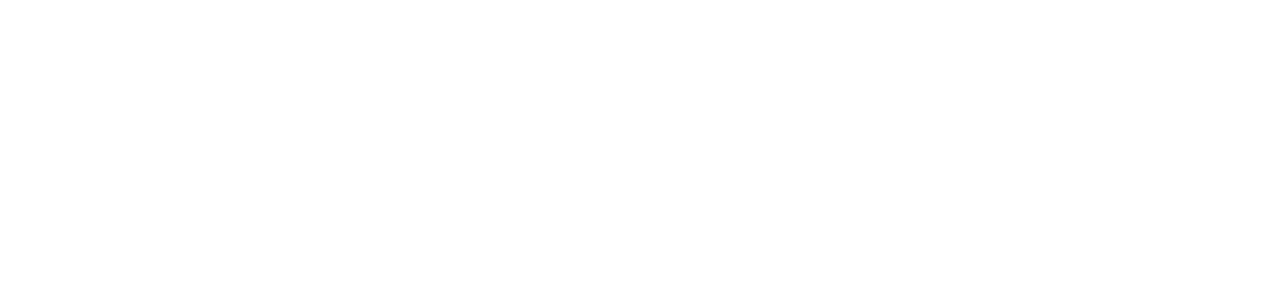
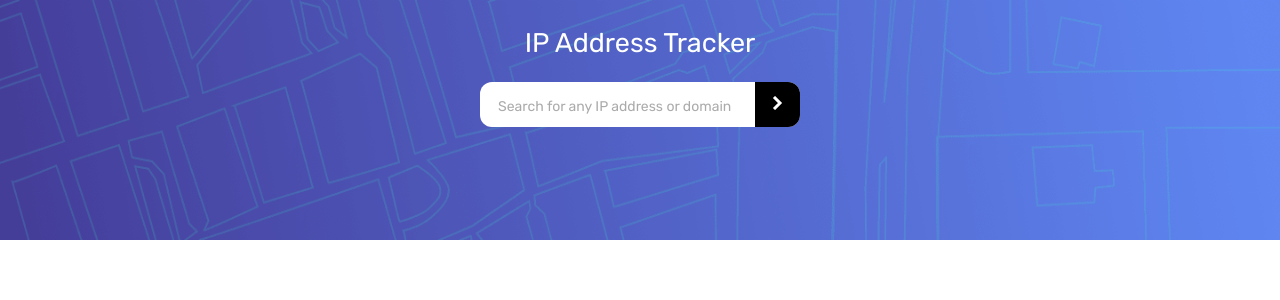
Before and after one commit to Deydii/ip-address-tracker-master, a React (Create React App) app: page / in a window 1280 px wide. Shown: the top 300 px of the page. Built offline with nearby package versions, Linux system fonts and the light colour scheme.

Commit message:
create header component and add style

```diff
--- a/src/components/App/App.js
+++ b/src/components/App/App.js
@@ -1,6 +1,11 @@
+import Header from '../Header';
+
+import './style.scss';
+
 const App = () => {
   return (
     <div>
+      <Header />
     </div>
   );
 }
--- /dev/null
+++ b/src/components/App/style.scss
@@ -0,0 +1,4 @@
+body {
+  height: 100vh;
+  font-family: "Rubik", sans-serif;
+}
--- /dev/null
+++ b/src/components/Header/index.js
@@ -0,0 +1,38 @@
+import background from '../../assets/images/pattern-bg.png';
+import arrow from '../../assets/images/icon-arrow.svg';
+
+import './style.scss';
+
+const Header = () => {
+  return (
+    <header className="header">
+      <img
+        className="header__background"
+        src={background}
+        alt="header\' background"
+      />
+      <div className="header__tracker">
+        <h3 className="header__title">IP Address Tracker</h3>
+        <div className="header__form">
+          <input
+            className="header__input"
+            type="text"
+            placeholder="Search for any IP address or domain"
+          />
+          <button
+            className="header__input--button"
+            type="button"
+          >
+            <img
+              className="header__input--arrow"
+              src={arrow}
+              alt="icon arrow in input for search"
+            />
+          </button>
+        </div>
+      </div>
+    </header>
+  );
+};
+
+export default Header;
--- /dev/null
+++ b/src/components/Header/style.scss
@@ -0,0 +1,62 @@
+@use "../../styles/vars" as v;
+
+.header {
+  height: 30vh;
+  width: 100%;
+  position: relative;
+  &__background {
+    width: 100%;
+    height: 100%;
+  }
+  &__tracker {
+    display: flex;
+    flex-direction: column;
+    align-items: center;
+    position: absolute;
+    top: 30px;
+    width: 100%;
+  }
+  &__title {
+    color: white;
+    font-size: 27px;
+    font-weight: v.$font-weight-regular;
+    margin-bottom: 25px;
+  }
+  &__form {
+    width: 25%;
+    display: flex;
+    position: relative;
+  }
+  &__input {
+    width: 100%;
+    height: 45px;
+    border: none;
+    border-radius: 12px;
+    padding: 18px;
+    font-family: "Rubik", sans-serif;
+    font-size: v.$font-size-input;
+    font-weight: v.$font-weight-regular;
+    color: v.$color-very-dark-gray;
+    &::placeholder {
+      color: v.$color-dark-gray;
+      font-size: 14px;
+      font-weight: v.$font-weight-regular;
+      opacity: .8;
+    }
+    &:hover {
+      cursor: pointer;
+    }
+    &--button {
+      position: absolute;
+      right: 0;
+      height: 45px;
+      width: 45px;
+      background: black;
+      border: none;
+      border-radius: 0 12px 12px 0;
+      &:hover {
+        background: v.$color-very-dark-gray;
+      }
+    }
+  }
+}
```
